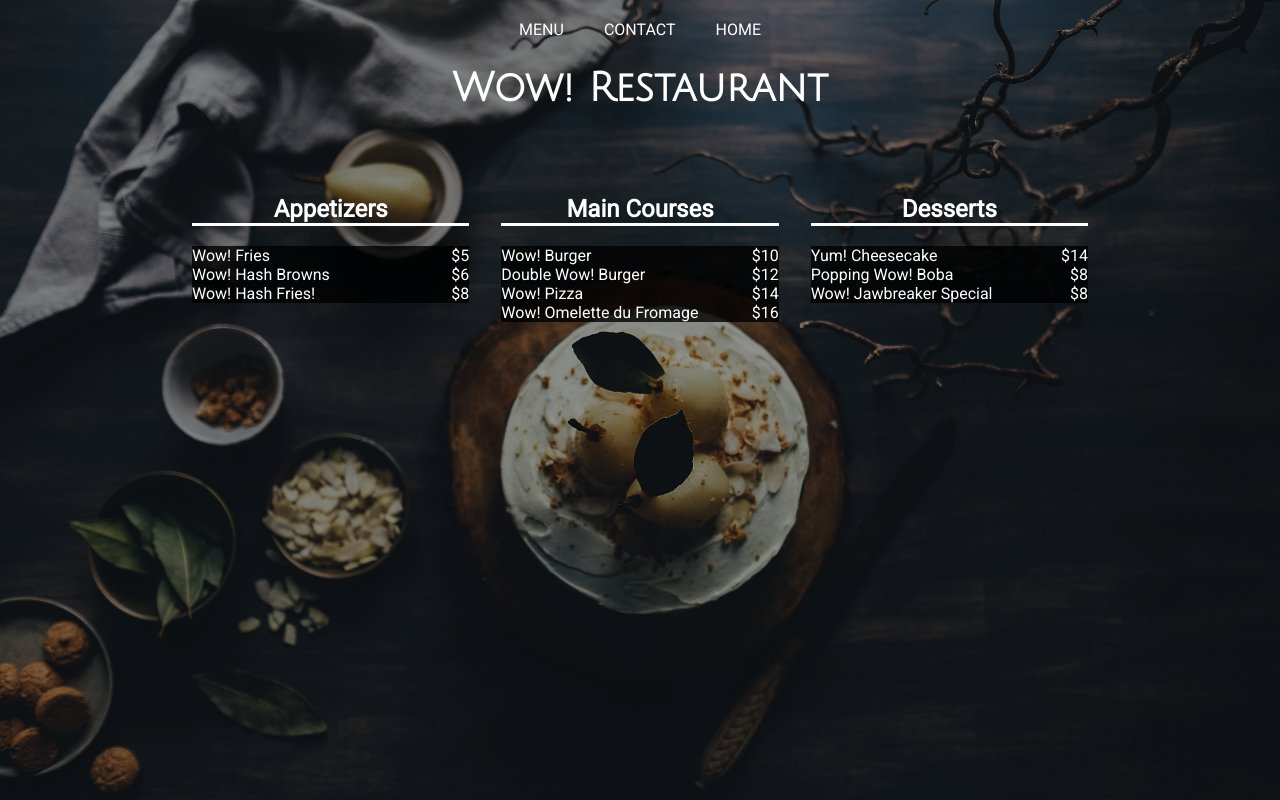
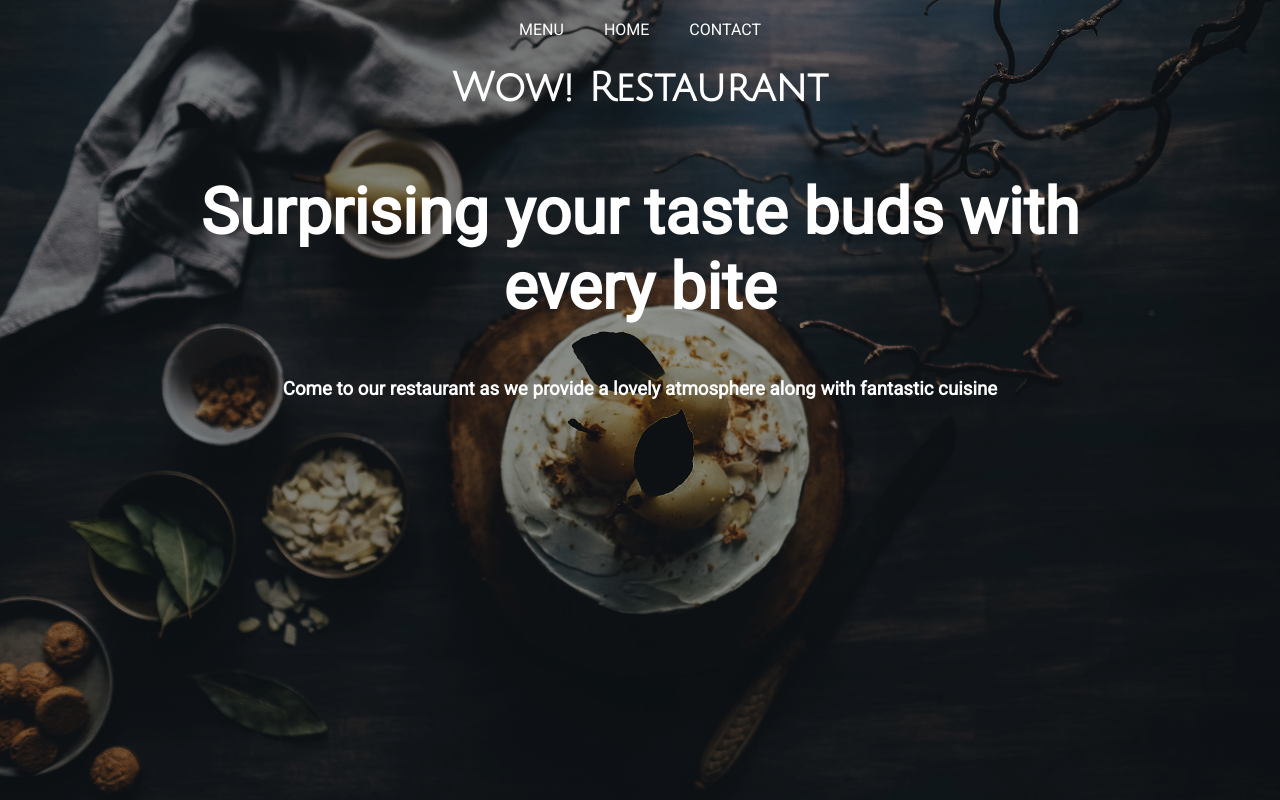
Before and after one commit to lachoaiphan/Restaurant-Page, a website built with webpack: page dist/index.html in a window 1280 px wide. Built offline with nearby package versions, Linux system fonts and the light colour scheme.

Commit message:
Added Landing Homepage implementation

```diff
--- a/src/js/index.js
+++ b/src/js/index.js
@@ -1,5 +1,26 @@
-import {renderHeader} from "./lib/header.js";
+import { renderHeader } from "./lib/header.js";
+import { renderHomeContent } from "./lib/home.js";
 
 (function(){
     renderHeader();
+    renderContent();
+    renderHomeContent();
 }());
+
+function renderContent() {
+    let tabContent = document.createElement("section");
+
+    tabContent.setAttribute("id", "tab-content")
+    tabContent.classList.add("center");
+
+    document.getElementById("root").appendChild(tabContent);
+}
+
+/* To re-render/reset content in tab-content for other buttons */
+export function clearContent() {
+    if (!document.getElementById("tab-content"))
+        return;
+    let tabContent = document.getElementById("tab-content");
+    while (tabContent.firstChild)
+        tabContent.removeChild(tabContent.lastChild);
+}
--- a/src/js/lib/header.js
+++ b/src/js/lib/header.js
@@ -34,8 +34,8 @@ function addNavbar() {
 function addNavList() {
     const navItems = [
         {text: "MENU", func: templateFunction},
-        {text: "CONTACT", func: templateFunction},
-        {text: "HOME", func: templateFunction}
+        {text: "HOME", func: templateFunction},
+        {text: "CONTACT", func: templateFunction}
     ]
     let navList = document.createElement('ul');
     navList.classList.add('nav-list', 'fl-r');
--- a/src/js/lib/home.js
+++ b/src/js/lib/home.js
@@ -0,0 +1,20 @@
+import { appendChildren } from "./helper.js";
+
+export function renderHomeContent() {
+    const homeHeaderContent = "Surprising your taste buds with every bite";
+    const homeSubHeadContent = "Come to our restaurant as we provide a lovely \
+                                atmosphere along with fantastic cuisine";
+    let homeContent = document.createElement("div");
+    let homeHeader = document.createElement("h1");
+    let homeSubHead = document.createElement("h3");
+
+    homeContent.setAttribute("id", "home-content");
+    homeHeader.classList.add("home-head");
+    homeSubHead.classList.add("home-subhead");
+
+    homeHeader.textContent = homeHeaderContent;
+    homeSubHead.textContent = homeSubHeadContent;
+
+    appendChildren(homeContent, [homeHeader, homeSubHead]);
+    document.getElementById("tab-content").appendChild(homeContent);
+}
--- a/src/js/lib/menu.js
+++ b/src/js/lib/menu.js
@@ -0,0 +1 @@
+import { clearContent } from "../index.js";
```
Also changed, not shown: dist/index.html, dist/main.js.
